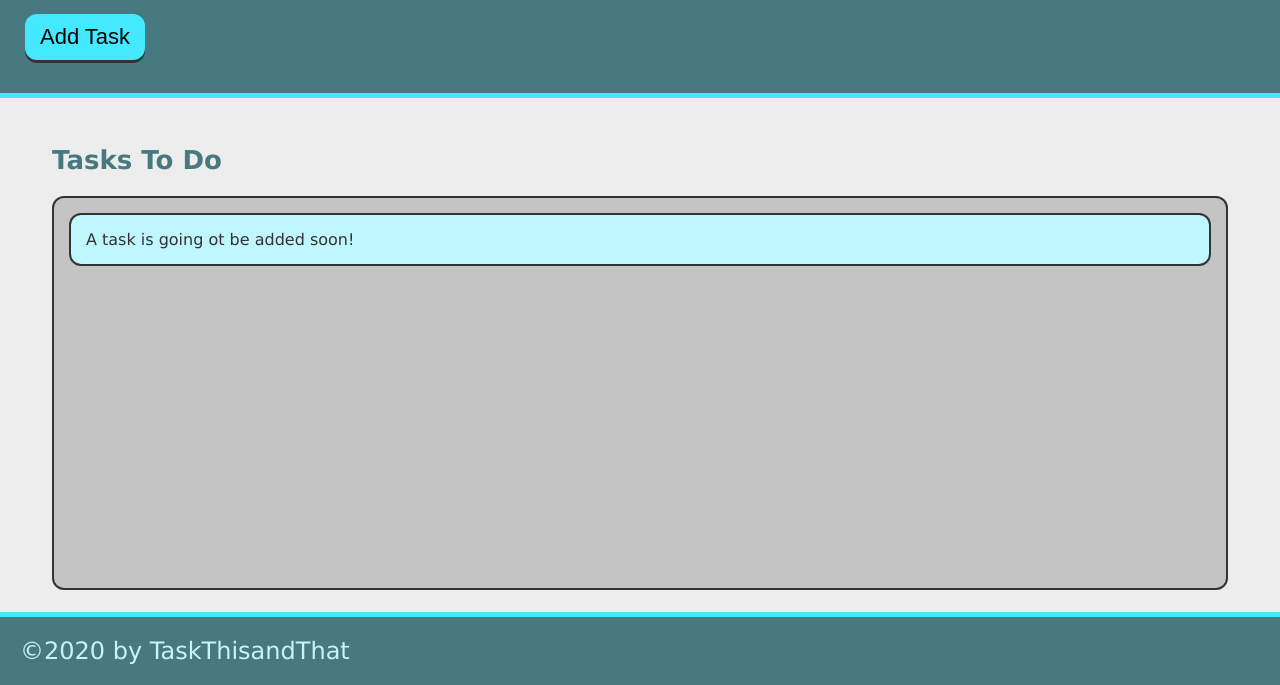
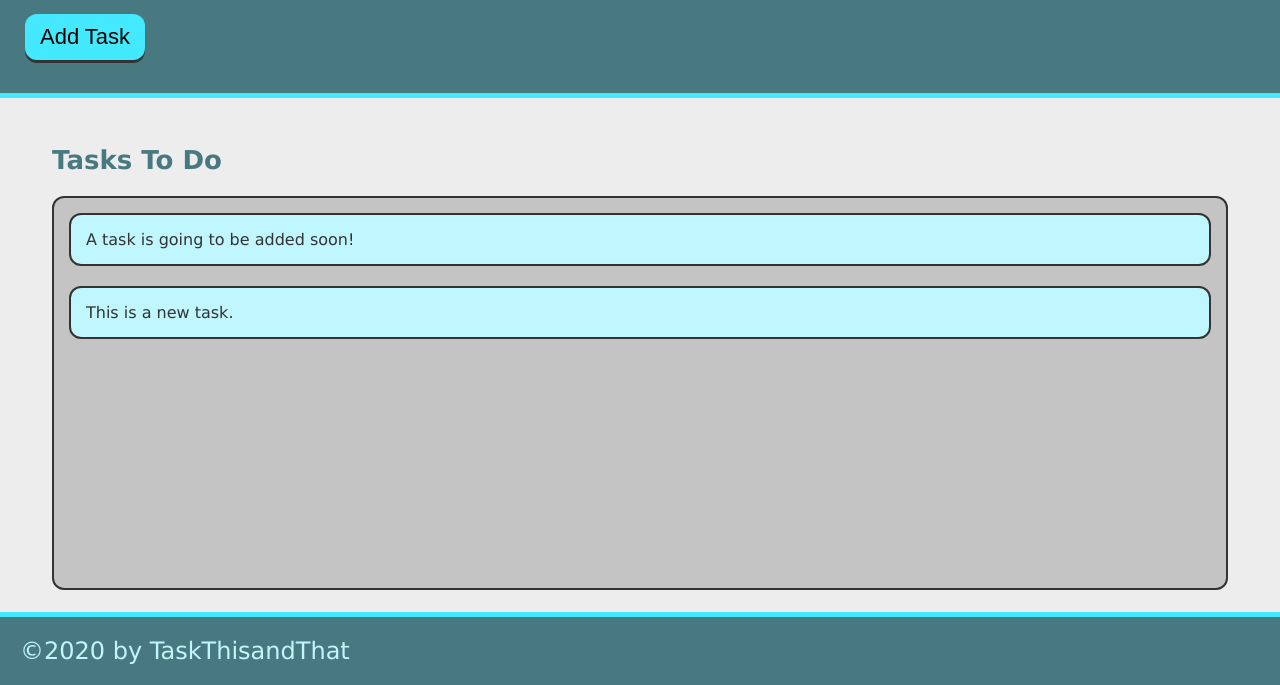
Before and after one commit to bodashii/improved-umbrella, a plain HTML site: page index.html in a window 1280 px wide. Both pictures are taken after a click on the button "Add Task". Shown: the part 115-800 px from the top of the page. Drawn offline with Linux system fonts and the light colour scheme.

Commit message:
add ability to add task

```diff
--- a/assets/js/script.js
+++ b/assets/js/script.js
@@ -0,0 +1,11 @@
+var buttonEl = document.querySelector("#save-task");
+var tasksToDoEl = document.querySelector("#tasks-to-do");
+
+var createTaskHandler = function () {
+  var listItemEl = document.createElement("li");
+  listItemEl.className = "task-item";
+  listItemEl.textContent = "This is a new task.";
+  tasksToDoEl.appendChild(listItemEl);
+}
+
+buttonEl.addEventListener("click", createTaskHandler);
--- a/index.html
+++ b/index.html
@@ -11,14 +11,14 @@
   <header>
     <h1 class="page-title">Task This and That</h1>
     <p>Click the button below to add a new task!</p>
-    <button class="btn">Add Task</button>
+    <button class="btn" id="save-task">Add Task</button>
   </header>
 
   <main class="page-content">
     <section class="task-list-wrapper">
       <h2 class="list-title">Tasks To Do</h2>
-      <ul class="task-list">
-        <li class="task-item">A task is going ot be added soon!</li>
+      <ul class="task-list" id="tasks-to-do">
+        <li class="task-item">A task is going to be added soon!</li>
       </ul>
     </section>
   </main>
```
